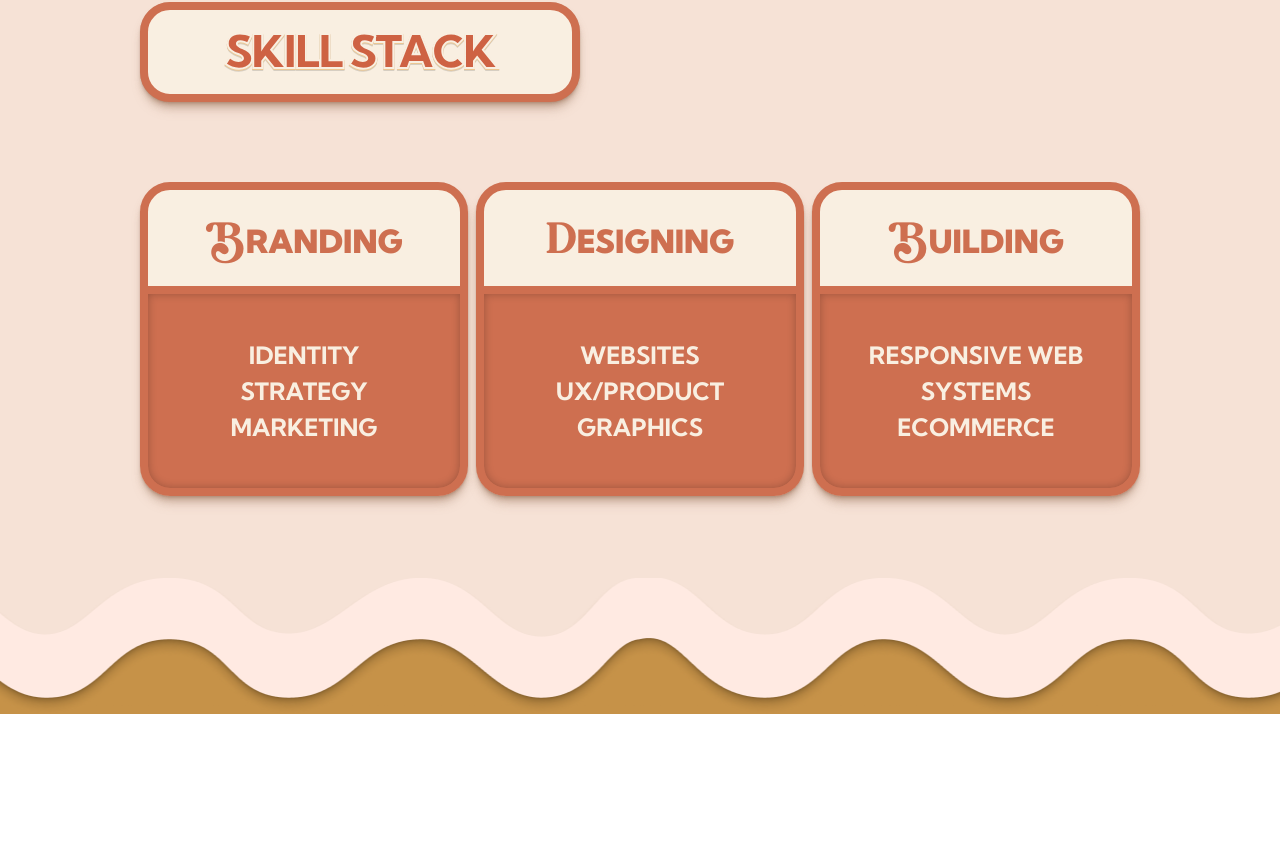
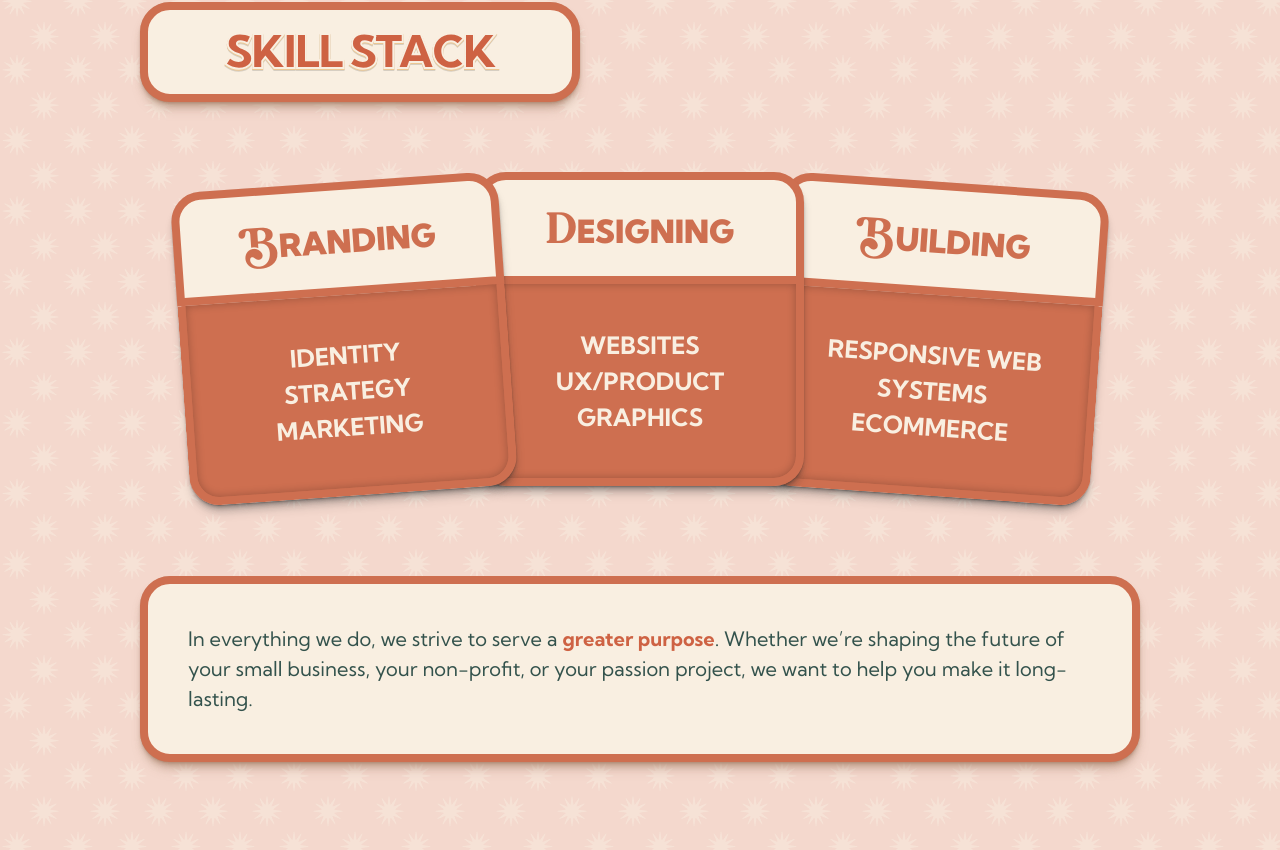
Before and after one commit to mattduff707/some-fun-prod, a Next.js app: page / in a window 1280 px wide. Shown: the part 2230-3080 px from the top of the page. Before the commit the page ends 2944 px from the top, so only its background shows below. Built offline with nearby package versions, Linux system fonts and the light colour scheme.

Commit message:
Skill stack

```diff
--- a/src/app/General.jsx
+++ b/src/app/General.jsx
@@ -83,7 +83,10 @@ const General = () => {
           </p>
         </Box>
       </div>
-      <div className="w-full h-[82px] bg-pinky absolute bottom-0"></div>
+      <div
+        style={{ backgroundImage: "url(/starBg.png)" }}
+        className="w-full h-[82px] bg-fluff absolute bottom-0"
+      ></div>
       <div
         alt=""
         className="absolute bottom-0 inline-block w-[1920px] h-[142px] bg-greenSquiggle bg-auto bg-center"
--- a/src/app/SkillStack.jsx
+++ b/src/app/SkillStack.jsx
@@ -1,11 +1,13 @@
 import React from "react";
 
-const SkillStack = ({ title, items }) => {
+const SkillStack = ({ title, items, wrapClass }) => {
   const firstLetter = title.charAt(0);
   const restOfTitle = title.slice(1);
 
   return (
-    <div className="  w-[350px] h-[314px] flex flex-col rounded-[30px] shadow-box shadow-pinkyShadow">
+    <div
+      className={`w-[350px] h-[314px] flex flex-col rounded-[30px] shadow-box shadow-[hsla(0,0%,20%,0.2)] ${wrapClass}`}
+    >
       <div className="w-full flex-1 bg-pale border-8 border-burnt rounded-[30px_30px_0px_0px] grid place-items-center">
         <h3 className="text-center font-black text-burnt text-xxl">
           <span className="font-bavistage font-medium text-[3.2rem]">
--- a/src/app/Stack.jsx
+++ b/src/app/Stack.jsx
@@ -2,28 +2,42 @@ import Box from "@/components/Box";
 import Title from "@/components/Title";
 import React from "react";
 import SkillStack from "./SkillStack";
+import Highlight from "@/components/Highlight";
 
 const Stack = () => {
   return (
-    <section className="bg-pinky h-[100vh] max-w-full overflow-hidden relative flex flex-col items-center pt-pageTop pb-pageBottom">
+    <section className="bg-stack bg-fluff max-w-full overflow-hidden relative flex flex-col items-center pt-pageTop pb-pageBottom">
       <div className="max-w-constraint w-full flex flex-col">
         <Title boxClass="border-burnt bg-pale shadow-pinkyShadow">
           SKILL STACK
         </Title>
         <div className="flex gap-2 py-20">
           <SkillStack
+            wrapClass="-rotate-[4deg] origin-center translate-x-[40px] z-30"
             title="BRANDING"
             items={["IDENTITY", "STRATEGY", "MARKETING"]}
           />
           <SkillStack
+            wrapClass={"-translate-y-[10px] z-20"}
             title="DESIGNING"
             items={["WEBSITES", "UX/PRODUCT", "GRAPHICS"]}
           />
           <SkillStack
+            wrapClass="rotate-[4deg] origin-center -translate-x-[40px] z-10"
             title="BUILDING"
             items={["RESPONSIVE WEB", "SYSTEMS", "ECOMMERCE"]}
           />
         </div>
+        <Box
+          boxClass={
+            "border-burnt shadow-pinkyShadow bg-pale text-lg text-seaweed py-[40px] px-[40px]"
+          }
+        >
+          In everything we do, we strive to serve a{" "}
+          <Highlight>greater purpose</Highlight>. Whether we’re shaping the
+          future of your small business, your non-profit, or your passion
+          project, we want to help you make it long-lasting.
+        </Box>
       </div>
       <div className="w-full h-[76px] bg-darkDijon absolute bottom-0"></div>
       <div
--- a/tailwind.config.js
+++ b/tailwind.config.js
@@ -37,6 +37,7 @@ module.exports = {
       },
       backgroundImage: {
         landing: `url(/landingBg.png)`,
+        stack: "url(/starBg.png)",
         rainbow: `url(/rainbowSquiggle.png)`,
         greenSquiggle: `url(/greenSquiggle.png)`,
         pinkSquiggle: `url(/pinkSquiggle.png)`,
```
Also changed, not shown: public/starBg.png (added).
